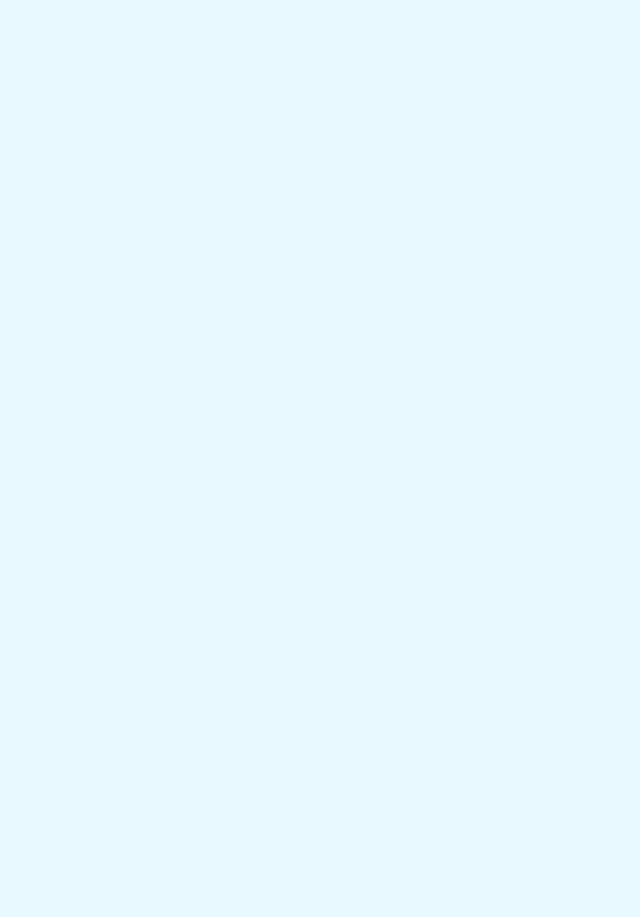
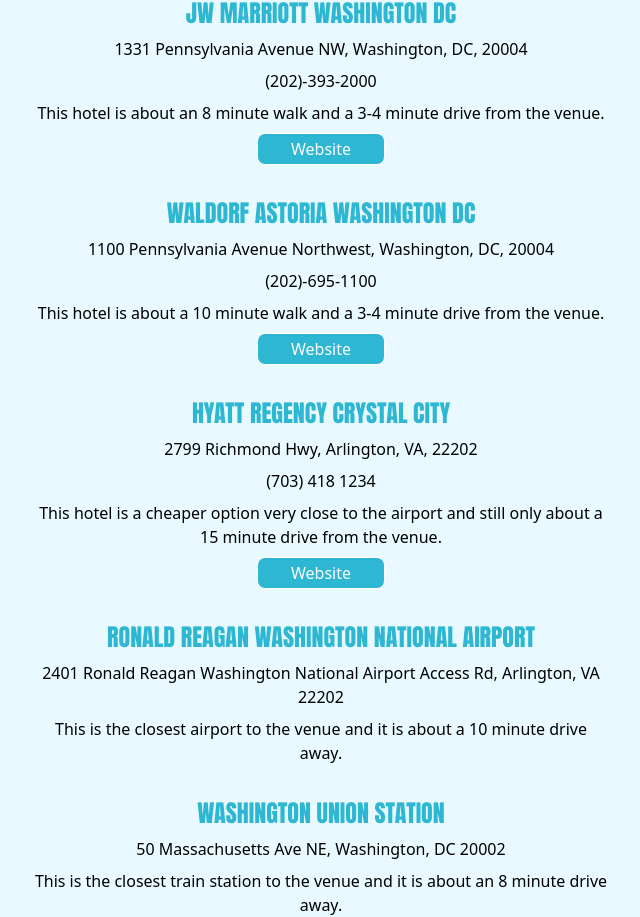
Before and after one commit to joe-delaney/joe-and-sasha-wedding-website, a React (Create React App) app: page /travel in a window 1280 px wide. Shown: the part 395-1312 px from the top of the page, without its empty margins (319-959 px from the left). Before the commit the page ends 800 px from the top, so only its background shows below. Built offline with nearby package versions, Linux system fonts and the light colour scheme.

Commit message:
added faqs and travvel

```diff
--- a/src/App.js
+++ b/src/App.js
@@ -4,9 +4,9 @@
 import Home from './components/Home';
 import Schedule from './components/Schedule'
 import FAQs from './components/FAQs'
+import Travel from './components/Travel'
 
 const OurStory = () => <div className="container mx-auto p-4">Our story goes here.</div>;
-const Travel = () => <div className="container mx-auto p-4">Travel information here.</div>;
 const ThingsToDo = () => <div className="container mx-auto p-4">Things to do in the area.</div>;
 const Registry = () => <div className="container mx-auto p-4">Registry information here.</div>;
 
--- a/src/components/FAQs.jsx
+++ b/src/components/FAQs.jsx
@@ -1,4 +1,4 @@
-import React, { useState } from 'react';
+import React from 'react';
 
 const FAQs = () => {
 
@@ -54,13 +54,15 @@
     ]
 
     return (
-        <div className="container mx-auto flex-center flex-col gap-6">
+        <div className="container mx-auto flex-center flex-col">
+            <div className="flex flex-col gap-6">
             {faqs.map((faq => (
-                <div className="flex flex-col max-w-xl text-center">
-                    <h4 className="text-lg font-semibold text-light-blue-500">{faq.question}</h4>
+                <div className="flex flex-col max-w-xl gap-2">
+                    <h4 className="text-2xl font-semibold text-light-blue-500">{faq.question}</h4>
                     <h4 className="text-light-blue-900">{faq.answer}</h4>
                 </div>
             )))}
+            </div>
         </div>
     )
 }
--- a/src/components/Schedule.jsx
+++ b/src/components/Schedule.jsx
@@ -12,8 +12,9 @@
                     </div>
                     <div className="flex-col flex-center">
                         <h4 className="text-xl font-anton">Where:</h4>
-                        <h4>National Museum of Women in the Arts</h4>
+                        <h4 className="font-bold text-lg">National Museum of Women in the Arts</h4>
                         <h4>1250 New York Ave NW, Washington DC, DC 20005</h4>
+                        <h4>5 PM - 12 AM</h4>
                     </div>
                 </div>
             </div>
@@ -28,6 +29,15 @@
                     <span><b>9:30 PM - Midnight</b>: Let's Dance!</span>
                 </div>
             </div>
+            <div className="flex-col flex-center gap-6 bg-light-blue-100 text-light-blue-500 rounded-3xl p-4">
+                <h1 className="text-4xl font-anton squiggly-underline">After Party</h1>
+                <div>
+                    <h4 className="font-bold text-lg">Johnny Pistolas</h4>
+                    <h4>2333 18th St NW, Washington, DC 20009</h4>
+                    <h4>12 AM - 2 AM</h4>
+                </div>
+                <span>**yes...you are expected to rally**</span>
+            </div>
         </div>
     )
 }
--- /dev/null
+++ b/src/components/Travel.jsx
@@ -0,0 +1,66 @@
+import React from 'react';
+
+const Travel = () => {
+    const travelOptions = [
+        {
+            name: "Grand Hyatt Washington",
+            address: "1000 H Street NW, Washington, DC, 20001",
+            phone: "(202) 582-1234",
+            website: "https://www.hyatt.com/grand-hyatt/en-US/wasgh-grand-hyatt-washington",
+            description: "This hotel is about a 5 minute walk and a 1-2 minute drive from the venue.",
+        },
+        {
+            name: "JW Marriott Washington DC",
+            address: "1331 Pennsylvania Avenue NW, Washington, DC, 20004",
+            phone: "(202)-393-2000",
+            website: "https://www.marriott.com/en-us/hotels/wasjw-jw-marriott-washington-dc/overview/?nst=paid&hmGUID=e18758de-9384-4963-b82c-335a0f49e0bb",
+            description: "This hotel is about an 8 minute walk and a 3-4 minute drive from the venue.",
+        },
+        {
+            name: "Waldorf Astoria Washington DC",
+            address: "1100 Pennsylvania Avenue Northwest, Washington, DC, 20004",
+            phone: "(202)-695-1100",
+            website: "https://www.hilton.com/en/hotels/dcawawa-waldorf-astoria-washington-dc/",
+            description: "This hotel is about a 10 minute walk and a 3-4 minute drive from the venue.",
+        },
+        {
+            name: "Hyatt Regency Crystal City",
+            address: "2799 Richmond Hwy, Arlington, VA, 22202",
+            phone: "(703) 418 1234",
+            website: "https://www.hyatt.com/hyatt-regency/en-US/wasrc-hyatt-regency-crystal-city-at-reagan-national-airport",
+            description: "This hotel is a cheaper option very close to the airport and still only about a 15 minute drive from the venue.",
+        },
+        {
+            name: "Ronald Reagan Washington National Airport",
+            address: "2401 Ronald Reagan Washington National Airport Access Rd, Arlington, VA 22202",
+            phone: "",
+            website: "",
+            description: "This is the closest airport to the venue and it is about a 10 minute drive away.",
+        },
+        {
+            name: "Washington Union Station",
+            address: "50 Massachusetts Ave NE, Washington, DC 20002",
+            phone: "",
+            website: "",
+            description: "This is the closest train station to the venue and it is about an 8 minute drive away.",
+        },
+    ]
+
+    return (
+        <div className="container mx-auto flex-center flex-col">
+            <div className="flex flex-col gap-8">
+            {travelOptions.map((option => (
+                <div className="flex-center flex-col max-w-xl gap-2 text-center">
+                    <h4 className="font-anton text-2xl text-light-blue-500">{option.name.toUpperCase()}</h4>
+                    <h4>{option.address}</h4>
+                    {option.phone ? <h4>{option.phone}</h4> : ""}
+                    <span>{option.description}</span>
+                    {option.website ? <a href={option.website} target="_blank" className="flex-center border w-32 h-8 rounded-lg bg-light-blue-500 text-white">Website</a> : ""}
+                </div>
+            )))}
+            </div>
+        </div>
+    )
+}
+
+export default Travel
```
